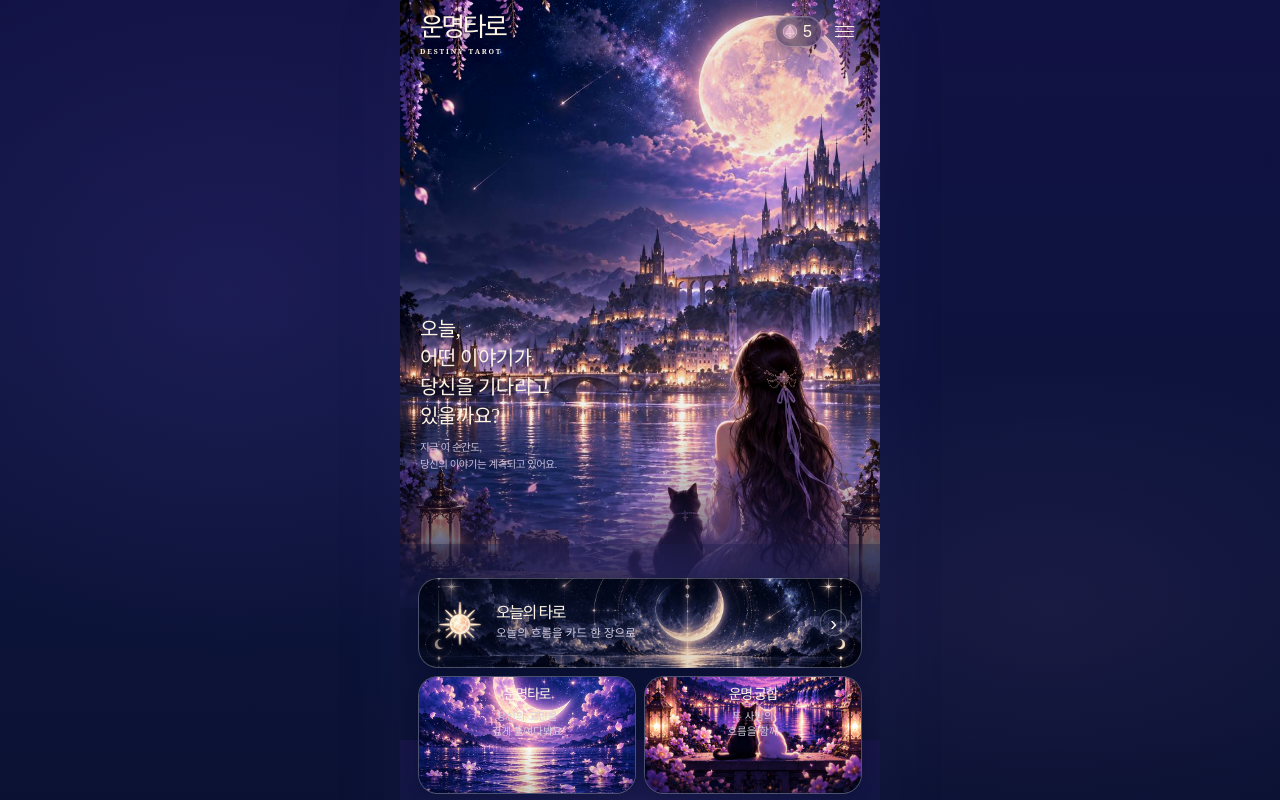
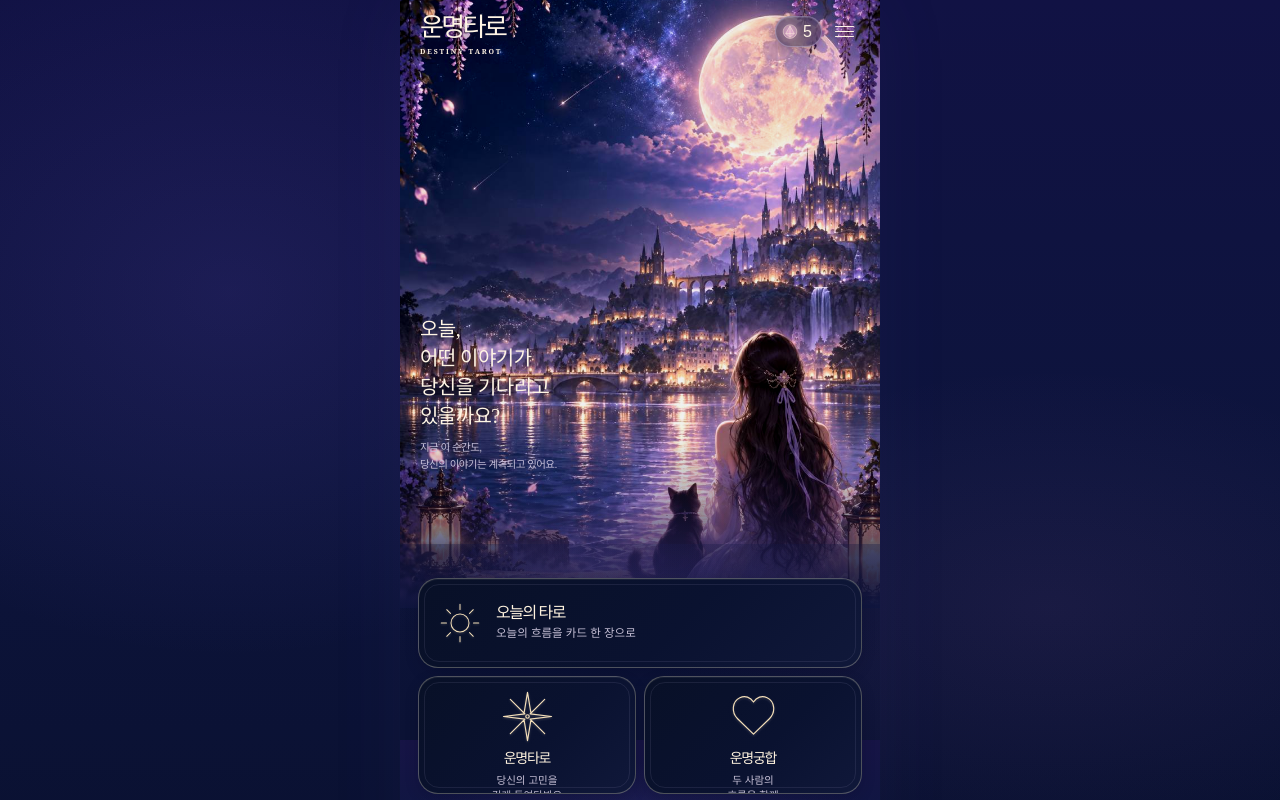
Before and after one commit to YoonYeoSong/mammuso, a Next.js app: page / in a window 1280 px wide. Shown: the top 800 px of the page. Built offline with nearby package versions, Linux system fonts and the light colour scheme.

Commit message:
Restyle destiny tarot service cards

```diff
--- a/src/app/destiny-tarot.css
+++ b/src/app/destiny-tarot.css
@@ -103,30 +103,20 @@ body > main.destiny-home { width: 100vw !important; max-width: none !important;
 .destiny-service-menu::before { position: absolute; z-index: -1; top: -34px; right: 0; left: 0; height: 122px; background: radial-gradient(ellipse at 50% 12%, rgba(132, 97, 212, .045), transparent 61%), linear-gradient(180deg, rgba(15, 20, 61, .32) 0%, rgba(9, 15, 45, .12) 56%, rgba(7, 13, 39, 0) 100%); content: ""; pointer-events: none; }
 .sr-only { position: absolute !important; width: 1px; height: 1px; overflow: hidden; clip: rect(0, 0, 0, 0); white-space: nowrap; }
 .destiny-service-grid { display: grid; grid-template-columns: repeat(2, minmax(0, 1fr)); gap: 8px; }
-.destiny-service-card { position: relative; display: flex; height: 118px; flex-direction: column; align-items: center; overflow: hidden; border: 1px solid var(--destiny-card-border); border-radius: 20px; padding: 10px 5px 8px; box-shadow: var(--destiny-card-shadow); color: var(--destiny-foreground); cursor: pointer; isolation: isolate; transition: transform .2s ease, box-shadow .2s ease, border-color .2s ease; }
-.destiny-service-card--daily { background: linear-gradient(90deg, rgba(5, 11, 35, .42) 0%, rgba(5, 11, 35, .22) 47%, transparent 74%), url('/illustrations/daily-tarot-bg.png') 66% 38% / cover no-repeat; }
-.destiny-service-card--destiny, .destiny-service-card--compatibility { background: #11133d; }
-.destiny-service-background { z-index: 0; }
-.destiny-service-card--destiny::after, .destiny-service-card--compatibility::after { position: absolute; z-index: 1; right: 0; bottom: 0; left: 0; height: 42%; background: linear-gradient(0deg, rgba(5, 8, 31, .2), transparent); content: ""; pointer-events: none; }
-.destiny-service-constellation { position: absolute; top: 8px; left: 50%; width: 1px; height: 12px; background: linear-gradient(transparent, rgba(255, 237, 247, .86)); box-shadow: 0 15px 0 -0.2px rgba(255, 235, 243, .66); }
-.destiny-service-icon { position: relative; display: block; width: clamp(49px, 13.5vw, 55px); height: clamp(49px, 13.5vw, 55px); margin: 2px 0 7px; filter: var(--destiny-icon-glow); }
-.destiny-service-icon img { object-fit: contain; }
+.destiny-service-card { position: relative; display: flex; height: 118px; flex-direction: column; align-items: center; overflow: hidden; border: 1px solid rgba(224, 216, 193, .32); border-radius: 20px; padding: 10px 5px 8px; background: linear-gradient(135deg, #081027 0%, #0a1230 58%, #10183a 100%); box-shadow: inset 0 1px 0 rgba(255, 245, 229, .06), 0 5px 14px rgba(2, 6, 25, .18); color: #fff3df; cursor: pointer; isolation: isolate; transition: background .2s ease, box-shadow .2s ease, border-color .2s ease; }
+.destiny-service-card::before { position: absolute; inset: 5px; border: 1px solid rgba(217, 208, 255, .09); border-radius: 15px; content: ""; pointer-events: none; }
+.destiny-service-icon { position: relative; z-index: 1; display: grid; width: clamp(49px, 13.5vw, 55px); height: clamp(49px, 13.5vw, 55px); place-items: center; margin: 2px 0 7px; color: #f4dfb9; filter: drop-shadow(0 1px 1px rgba(255, 239, 216, .2)) drop-shadow(0 0 3px rgba(225, 195, 245, .05)); }
+.destiny-service-icon svg { width: 100%; height: 100%; }
 .destiny-service-copy { display: contents; }
-.destiny-service-title { position: relative; z-index: 2; font-family: var(--destiny-serif); font-size: 14px; font-weight: 500; line-height: 1.15; letter-spacing: -.09em; white-space: nowrap; }
-.destiny-service-description { position: relative; z-index: 2; margin-top: 6px; color: var(--destiny-card-description); font-size: 10.5px; line-height: 1.45; white-space: pre-line; text-align: center; }
-.destiny-card-arrow { display: grid; width: 27px; height: 27px; place-items: center; border: 1px solid rgba(218, 224, 226, .32); border-radius: 50%; margin-top: auto; background: rgba(5, 11, 35, .18); color: var(--destiny-foreground); font-family: Arial, sans-serif; font-size: 20px; font-weight: 200; line-height: 1; transition: background .2s ease, border-color .2s ease; }
-.destiny-service-card:not(.is-featured) .destiny-card-arrow { display: none; }
+.destiny-service-title { position: relative; z-index: 1; color: #fff3df; font-family: var(--destiny-serif); font-size: 14px; font-weight: 500; line-height: 1.15; letter-spacing: -.09em; white-space: nowrap; }
+.destiny-service-description { position: relative; z-index: 1; margin-top: 6px; color: #c7c1d7; font-size: 10.5px; line-height: 1.45; white-space: pre-line; text-align: center; }
 .destiny-service-card.is-featured { grid-column: 1 / -1; height: 90px; flex-direction: row; justify-content: flex-start; padding: 12px 14px; text-align: left; }
 .destiny-service-card.is-featured .destiny-service-icon { width: 48px; height: 48px; flex: none; margin: 0 12px 0 3px; }
-.destiny-service-card.is-featured .destiny-service-constellation { display: none; }
 .destiny-service-card.is-featured .destiny-service-copy { display: flex; min-width: 0; flex-direction: column; align-items: flex-start; }
 .destiny-service-card.is-featured .destiny-service-title { font-size: 16px; }
 .destiny-service-card.is-featured .destiny-service-description { margin-top: 4px; font-size: 11.5px; line-height: 1.35; white-space: normal; text-align: left; }
-.destiny-service-card.is-featured .destiny-card-arrow { flex: none; margin: 0 0 0 auto; }
-.destiny-service-card:hover { border-color: rgba(230, 228, 216, .46); box-shadow: 0 7px 17px rgba(2, 6, 25, .23); transform: scale(1.015); }
-.destiny-service-card:hover .destiny-card-arrow { border-color: rgba(232, 232, 219, .42); }
-.destiny-service-card:active { box-shadow: 0 4px 11px rgba(2, 6, 25, .2); transform: scale(.985); }
-.destiny-service-card:active .destiny-card-arrow { background: rgba(5, 11, 35, .3); }
+.destiny-service-card:hover { border-color: rgba(242, 224, 188, .48); background: linear-gradient(135deg, #0a1230 0%, #10183a 100%); box-shadow: inset 0 1px 0 rgba(255, 245, 229, .09), 0 6px 16px rgba(2, 6, 25, .22); }
+.destiny-service-card:active { border-color: rgba(242, 224, 188, .4); background: #0a1230; box-shadow: inset 0 1px 0 rgba(255, 245, 229, .05), 0 4px 11px rgba(2, 6, 25, .2); }
 
 .destiny-content-surface { position: relative; z-index: 0; margin-top: -64px; padding: 78px 16px 0; background: var(--destiny-content-background); }
 .destiny-content-surface::before { position: absolute; top: 21px; right: 0; left: 0; height: 86px; background: var(--destiny-content-glow); content: ""; pointer-events: none; }
--- a/src/components/destiny-tarot/ServiceMenu.tsx
+++ b/src/components/destiny-tarot/ServiceMenu.tsx
@@ -1,21 +1,39 @@
-import Image from "next/image";
-
 type Service = {
   title: string;
   description: string;
-  icon?: string;
-  image?: string;
-  imagePosition?: string;
+  icon: "sun" | "star" | "heart";
   destination: string;
   background: "daily" | "destiny" | "compatibility";
   featured?: boolean;
 };
 
 const services: Service[] = [
-  { title: "오늘의 타로", description: "오늘의 흐름을\n카드 한 장으로", icon: "/illustrations/destiny-icons/daily-tarot-sun.png", destination: "/today-tarot", background: "daily", featured: true },
-  { title: "운명타로", description: "당신의 고민을\n깊게 들여다봐요", image: "/illustrations/destiny-tarot-card-moon-lake.jpg", imagePosition: "50% 42%", destination: "/destiny-tarot", background: "destiny" },
-  { title: "운명 궁합", description: "두 사람의\n흐름을 함께", image: "/illustrations/destiny-compatibility-card-cats.jpg", imagePosition: "50% 100%", destination: "/destiny-compatibility", background: "compatibility" },
+  { title: "오늘의 타로", description: "오늘의 흐름을\n카드 한 장으로", icon: "sun", destination: "/today-tarot", background: "daily", featured: true },
+  { title: "운명타로", description: "당신의 고민을\n깊게 들여다봐요", icon: "star", destination: "/destiny-tarot", background: "destiny" },
+  { title: "운명궁합", description: "두 사람의\n흐름을 함께", icon: "heart", destination: "/destiny-compatibility", background: "compatibility" },
 ];
+
+function ServiceIcon({ name }: { name: Service["icon"] }) {
+  const sharedProps = { fill: "none", stroke: "currentColor", strokeWidth: 1.35, strokeLinecap: "round" as const, strokeLinejoin: "round" as const };
+
+  if (name === "sun") {
+    return <svg viewBox="0 0 64 64" aria-hidden="true" {...sharedProps}>
+      <circle cx="32" cy="32" r="12" />
+      <path d="M32 7v7M32 50v7M7 32h7M50 32h7M14.3 14.3l5 5M44.7 44.7l5 5M49.7 14.3l-5 5M19.3 44.7l-5 5" />
+    </svg>;
+  }
+
+  if (name === "star") {
+    return <svg viewBox="0 0 64 64" aria-hidden="true" {...sharedProps}>
+      <path d="M32 4 36 28 52 12 35 29 60 32 35 35 52 52 36 36 32 60 28 36 12 52 29 35 4 32 29 29 12 12 28 28Z" />
+      <circle cx="32" cy="32" r="2" />
+    </svg>;
+  }
+
+  return <svg viewBox="0 0 64 64" aria-hidden="true" {...sharedProps}>
+    <path d="M32 52.5 13.5 34.6C5.8 27.1 7.2 14.3 16.1 10.1c6.2-3 12.4-.5 15.9 5.1 3.5-5.6 9.7-8.1 15.9-5.1 8.9 4.2 10.3 17 2.6 24.5Z" />
+  </svg>;
+}
 
 function ServiceCard({ service }: { service: Service }) {
   return <button
@@ -24,13 +42,11 @@ function ServiceCard({ service }: { service: Service }) {
     data-destination={service.destination}
     aria-label={`${service.title} (준비 중)`}
   >
-    {service.image && <Image className="destiny-service-background" src={service.image} alt="" fill unoptimized sizes="(max-width: 480px) 50vw, 240px" style={{ objectFit: "cover", objectPosition: service.imagePosition }} />}
-    {service.icon && <><span className="destiny-service-constellation" aria-hidden="true" /><span className="destiny-service-icon"><Image src={service.icon} alt="" fill sizes="(max-width: 480px) 25vw, 105px" /></span></>}
+    <span className="destiny-service-icon"><ServiceIcon name={service.icon} /></span>
     <span className="destiny-service-copy">
       <span className="destiny-service-title">{service.title}</span>
       <span className="destiny-service-description">{service.description}</span>
     </span>
-    {service.featured && <span className="destiny-card-arrow" aria-hidden="true">›</span>}
   </button>;
 }
 
```
